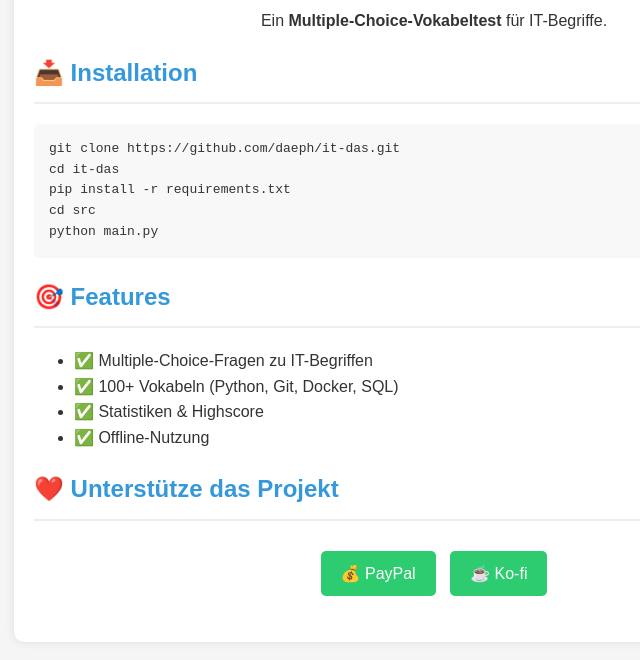
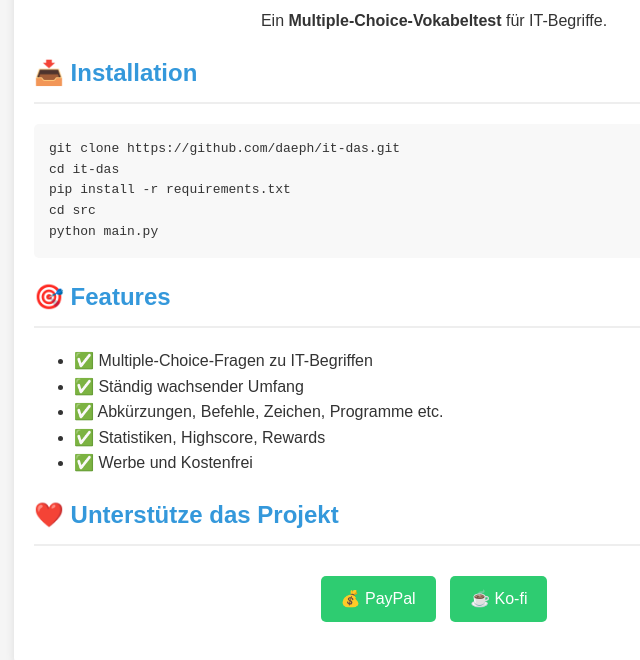
Before and after one commit to daeph/it-das, a plain HTML site: page index.html in a window 1280 px wide. Shown: the part 126-786 px from the top of the page, without its empty margins (206-846 px from the left). Drawn offline with Linux system fonts and the light colour scheme.

Commit message:
Website aktualisiert: Änderungen aus main übernommen

```diff
--- a/index.html
+++ b/index.html
@@ -71,9 +71,10 @@
         <h2>🎯 Features</h2>
         <ul>
             <li>✅ Multiple-Choice-Fragen zu IT-Begriffen</li>
-            <li>✅ 100+ Vokabeln (Python, Git, Docker, SQL)</li>
-            <li>✅ Statistiken & Highscore</li>
-            <li>✅ Offline-Nutzung</li>
+	    <li>✅ Ständig wachsender Umfang</li>
+            <li>✅ Abkürzungen, Befehle, Zeichen, Programme etc.</li>
+            <li>✅ Statistiken, Highscore, Rewards</li>
+            <li>✅ Werbe und Kostenfrei</li>
         </ul>
 
         <h2>❤️ Unterstütze das Projekt</h2>
```
